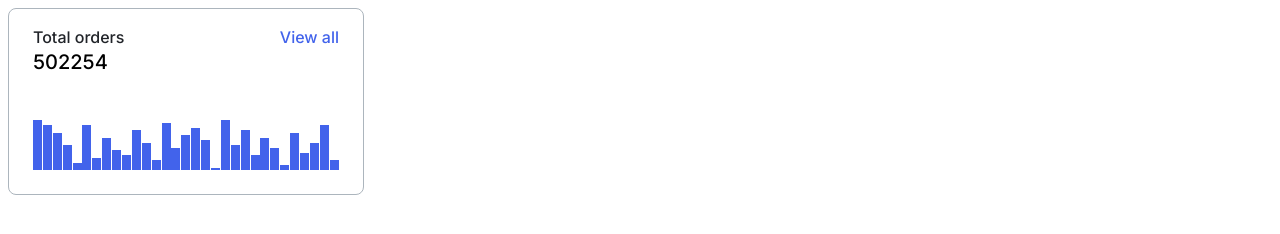
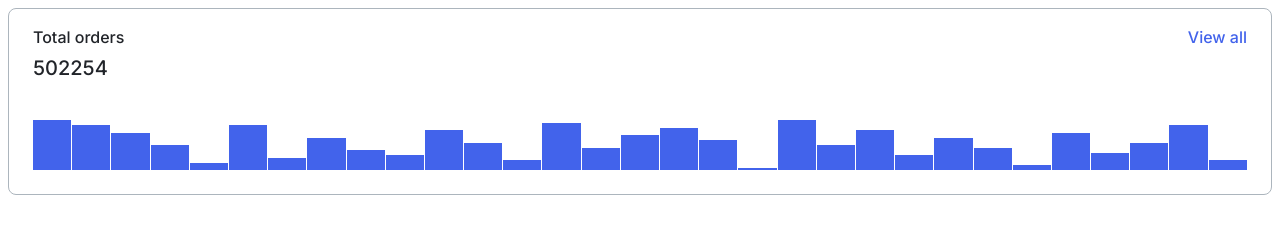
Before and after one commit to js-tasks-ru/htmlcss-20230411_alexander-lysyuk, a website: page 04-lection2/01-histogram/index.html in a window 1280 px wide. Drawn offline with Linux system fonts and the light colour scheme.

Commit message:
Review fixes

```diff
--- a/04-lection2/01-histogram/histogram.css
+++ b/04-lection2/01-histogram/histogram.css
@@ -1,12 +1,14 @@
 .histogram {
-    width: 354px;
-    height: 185px;
     background-color: var(--white);
     border: 1px solid var(--grey-3);
     border-radius: 8px;
     display: flex;
     flex-direction: column;
     justify-content: space-between;
+    padding-top: 16px;
+    padding-left: 24px;
+    padding-right:24px;
+    padding-bottom: 24px;
   }
 
   .histogram__header {
@@ -14,9 +16,6 @@
     justify-content: space-between;
     align-items: flex-start;
     flex-wrap: wrap;
-    padding-top: 16px;
-    padding-left: 24px;
-    padding-right:24px;
   }
 
   .histogram__title {
@@ -45,22 +44,21 @@
     font-weight: 400;
     font-size: 20px;
     line-height: 26px;
-    color: --black;
+    color: var(--black);
     width: 100%;
+    margin-top: 6px;
   }
 
   .histogram__bars {
     display: flex;
+    margin-top: 39px;
     flex-direction: row;
     align-items: flex-end;
-    justify-content: space-between;
+    gap: 1px;
     height: 50px;
-    padding-left: 24px;
-    padding-right: 24px;
-    padding-bottom: 24px;
   }
 
   .histogram__bar {
-    width: 9px;
+    flex-grow: 1;
     background-color: var(--blue-2);
   }
```
